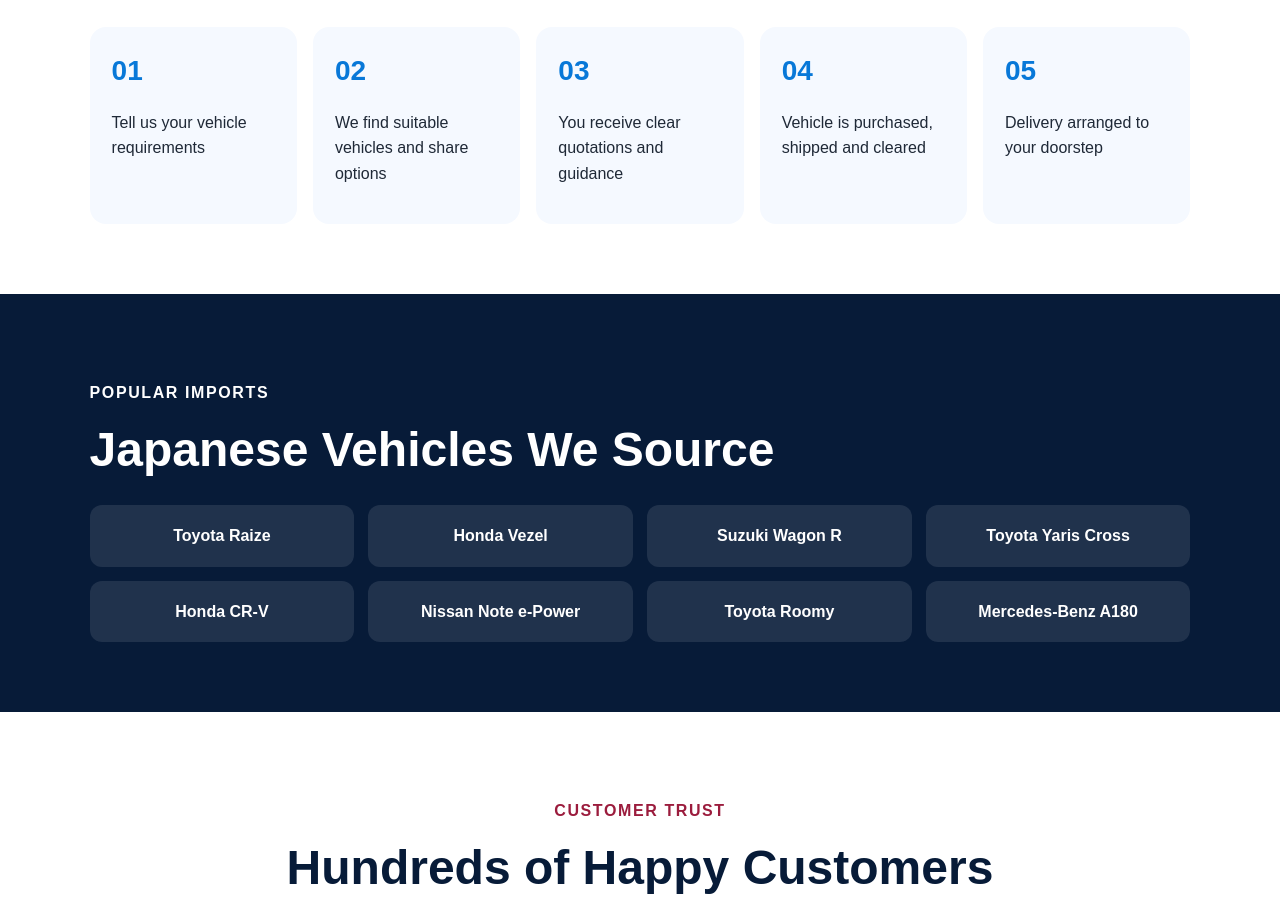
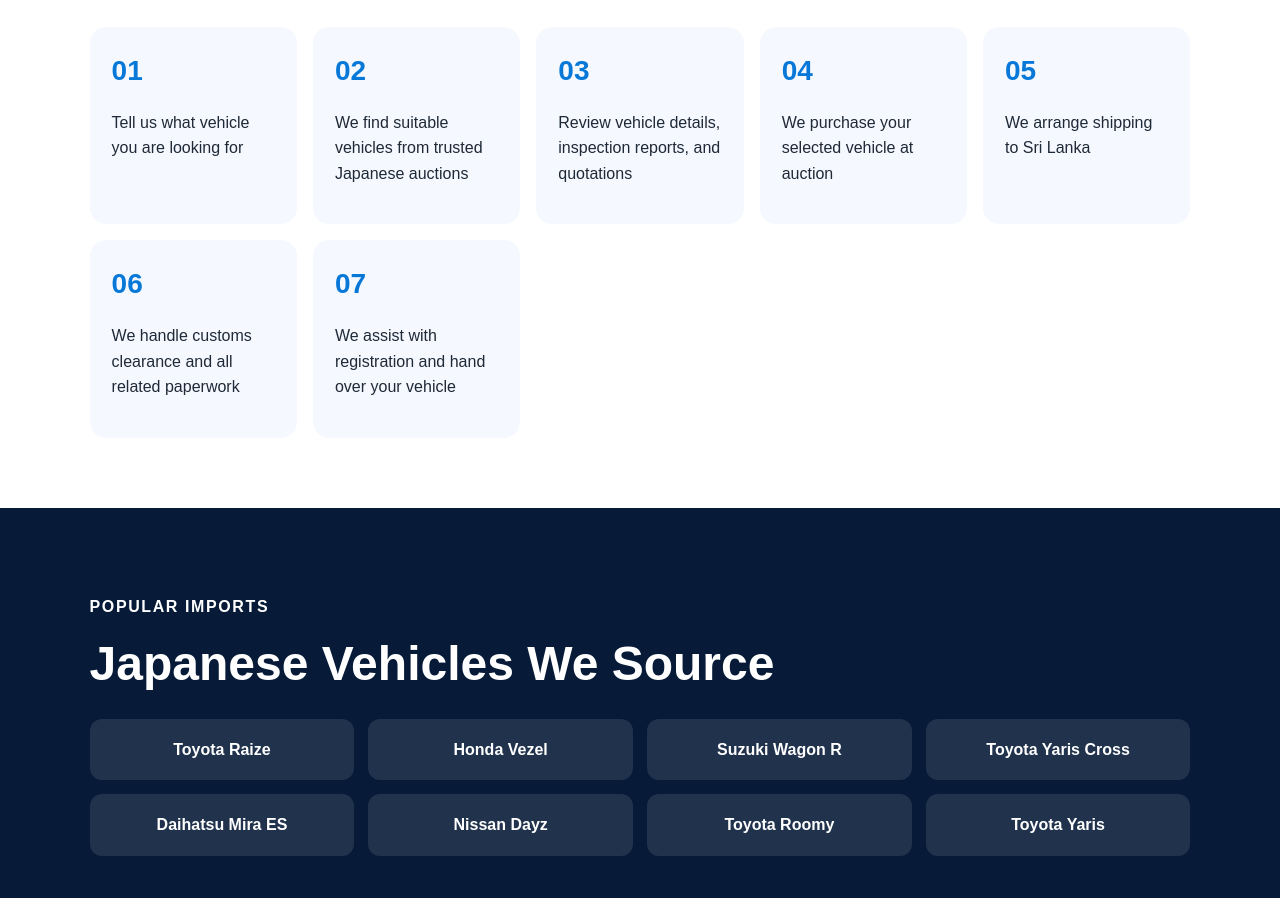
Before and after one commit to ravautotrading-afk/ravautotrading.lk, a plain HTML site: page index.html in a window 1280 px wide. Shown: the part 1646-2544 px from the top of the page. Drawn offline with Linux system fonts and the light colour scheme.

Commit message:
Update index.html

```diff
--- a/index.html
+++ b/index.html
@@ -17,10 +17,11 @@
     <div class="hero-content">
       <p class="eyebrow">Trusted Since 2009</p>
       <h1>Import Your Dream Vehicle With Confidence</h1>
-      <p class="hero-text">RAV Auto Trading (Pvt) Ltd helps you import quality vehicles from Japan with a transparent, reliable and hassle-free process.</p>
-      <div class="hero-buttons">
-        <a href="tel:+94715113123" class="btn primary">Call Now</a>
-        <a href="https://wa.me/94713984406" class="btn secondary">WhatsApp</a>
+      <p class="hero-text">RAV Auto Trading (Pvt) Ltd helps you import quality vehicles from Japan, Thailand, UK, India & Australia with a transparent, reliable and hassle-free process.</p>
+       <div class="hero-buttons">
+        <a href="tel:+94715113123" class="btn primary">071 511 3123</a>
+        <a href="https://wa.me/94715113123" class="btn secondary">071 398 4406 WhatsApp</a>
+        <a href="https://wa.me/94713984406" class="btn secondary">071 398 4406 WhatsApp</a>
       </div>
     </div>
   </header>
@@ -57,11 +58,13 @@
       <p class="section-label">How It Works</p>
       <h2>A Simple Import Process</h2>
       <div class="steps">
-        <div><span>01</span><p>Tell us your vehicle requirements</p></div>
-        <div><span>02</span><p>We find suitable vehicles and share options</p></div>
-        <div><span>03</span><p>You receive clear quotations and guidance</p></div>
-        <div><span>04</span><p>Vehicle is purchased, shipped and cleared</p></div>
-        <div><span>05</span><p>Delivery arranged to your doorstep</p></div>
+        <div><span>01</span><p>Tell us what vehicle you are looking for</p></div>
+        <div><span>02</span><p>We find suitable vehicles from trusted Japanese auctions</p></div>
+        <div><span>03</span><p>Review vehicle details, inspection reports, and quotations</p></div>
+        <div><span>04</span><p>We purchase your selected vehicle at auction</p></div>
+        <div><span>05</span><p>We arrange shipping to Sri Lanka</p></div>
+        <div><span>06</span><p>We handle customs clearance and all related paperwork</p></div>
+        <div><span>07</span><p>We assist with registration and hand over your vehicle</p></div>
       </div>
     </section>
 
@@ -73,10 +76,10 @@
         <span>Honda Vezel</span>
         <span>Suzuki Wagon R</span>
         <span>Toyota Yaris Cross</span>
-        <span>Honda CR-V</span>
-        <span>Nissan Note e-Power</span>
+        <span>Daihatsu Mira ES</span>
+        <span>Nissan Dayz</span>
         <span>Toyota Roomy</span>
-        <span>Mercedes-Benz A180</span>
+        <span>Toyota Yaris</span>
       </div>
     </section>
 
@@ -91,6 +94,7 @@
       <p>Contact us today and let our experienced team guide you through the complete process.</p>
       <div class="hero-buttons">
         <a href="tel:+94715113123" class="btn primary">071 511 3123</a>
+        <a href="https://wa.me/94715113123" class="btn secondary">071 398 4406 WhatsApp</a>
         <a href="https://wa.me/94713984406" class="btn secondary">071 398 4406 WhatsApp</a>
       </div>
     </section>
```
